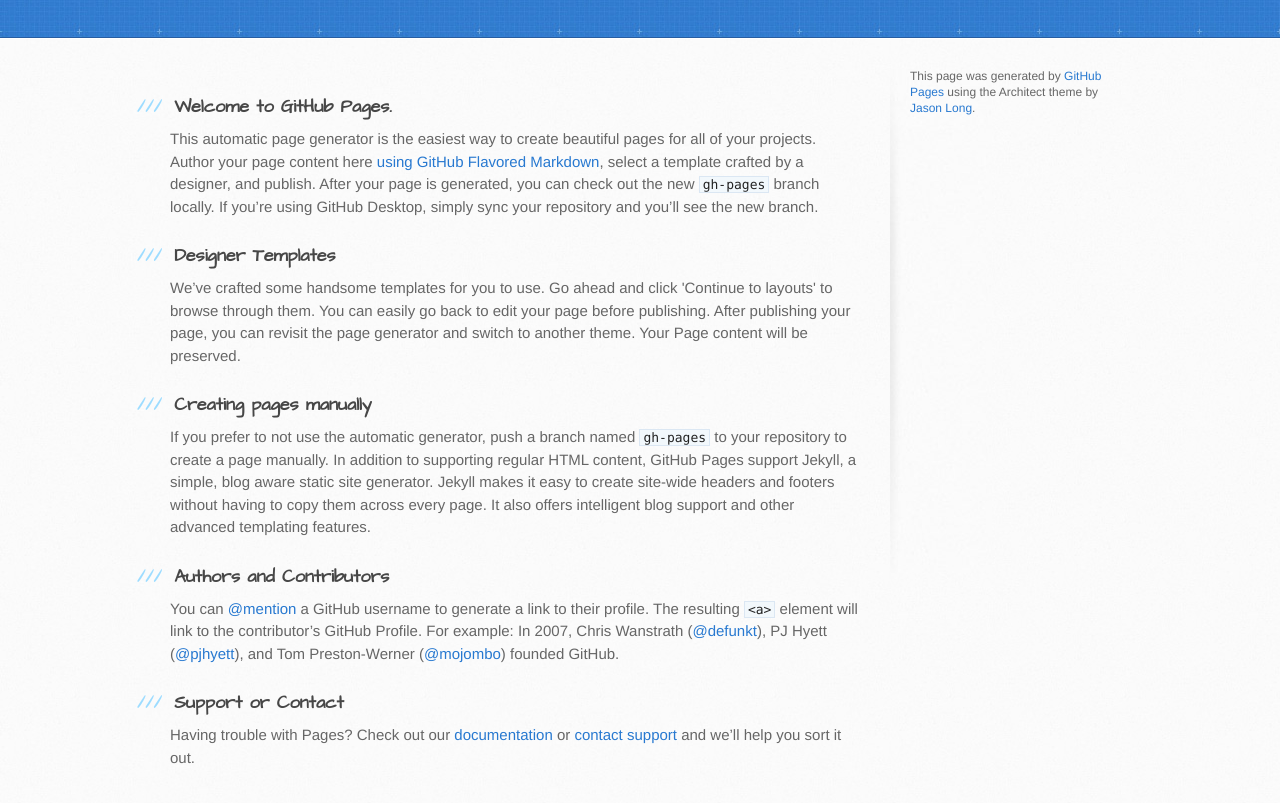
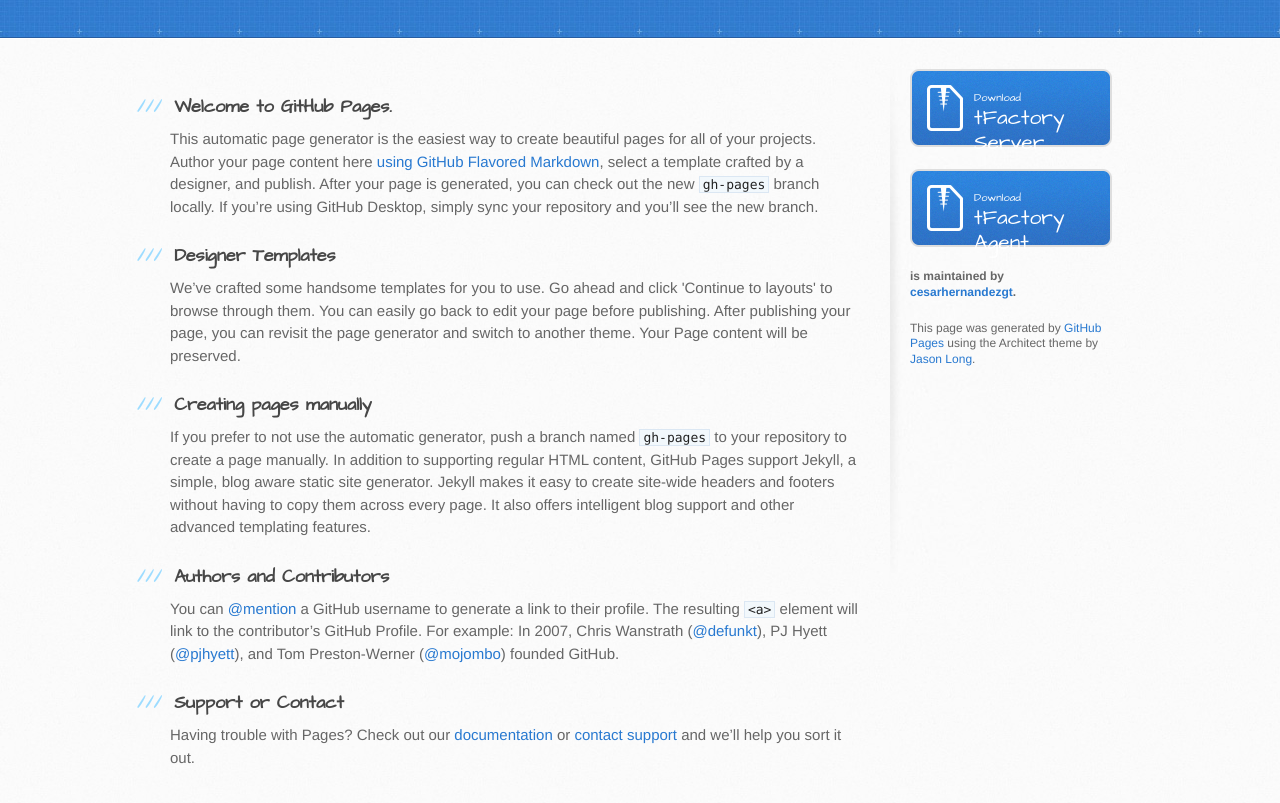
Before and after one commit to tfactory/tfactory.github.io, a plain HTML site: page index.html in a window 1280 px wide. Shown: the part 129-932 px from the top of the page. Drawn offline with Linux system fonts and the light colour scheme.

Commit message:
Update index.html
Adding aside bar with tFactory Server and tFactory Agent download links.

```diff
--- a/index.html
+++ b/index.html
@@ -54,10 +54,20 @@
 <p>Having trouble with Pages? Check out our <a href="https://help.github.com/pages">documentation</a> or <a href="https://github.com/contact">contact support</a> and we’ll help you sort it out.</p>
         </section>
 
+
         <aside id="sidebar">
+          <a href="https://github.com/tfactory/t-factory-server/releases" class="button">
+            <small>Download</small>
+            tFactory Server
+          </a>
+          <a href="https://github.com/tfactory/t-factory-agent/releases" class="button">
+            <small>Download</small>
+            tFactory Agent
+          </a>
 
+          <p class="repo-owner"><a href="https://github.com/tfactory"></a> is maintained by <a href="https://github.com/cesarhernandezgt">cesarhernandezgt</a>.</p>
 
-          <p>This page was generated by <a href="https://pages.github.com">GitHub Pages</a> using the Architect theme by <a href="https://twitter.com/jasonlong">Jason Long</a>.</p>
+           <p>This page was generated by <a href="https://pages.github.com">GitHub Pages</a> using the Architect theme by <a href="https://twitter.com/jasonlong">Jason Long</a>.</p>
         </aside>
       </div>
     </div>
```
